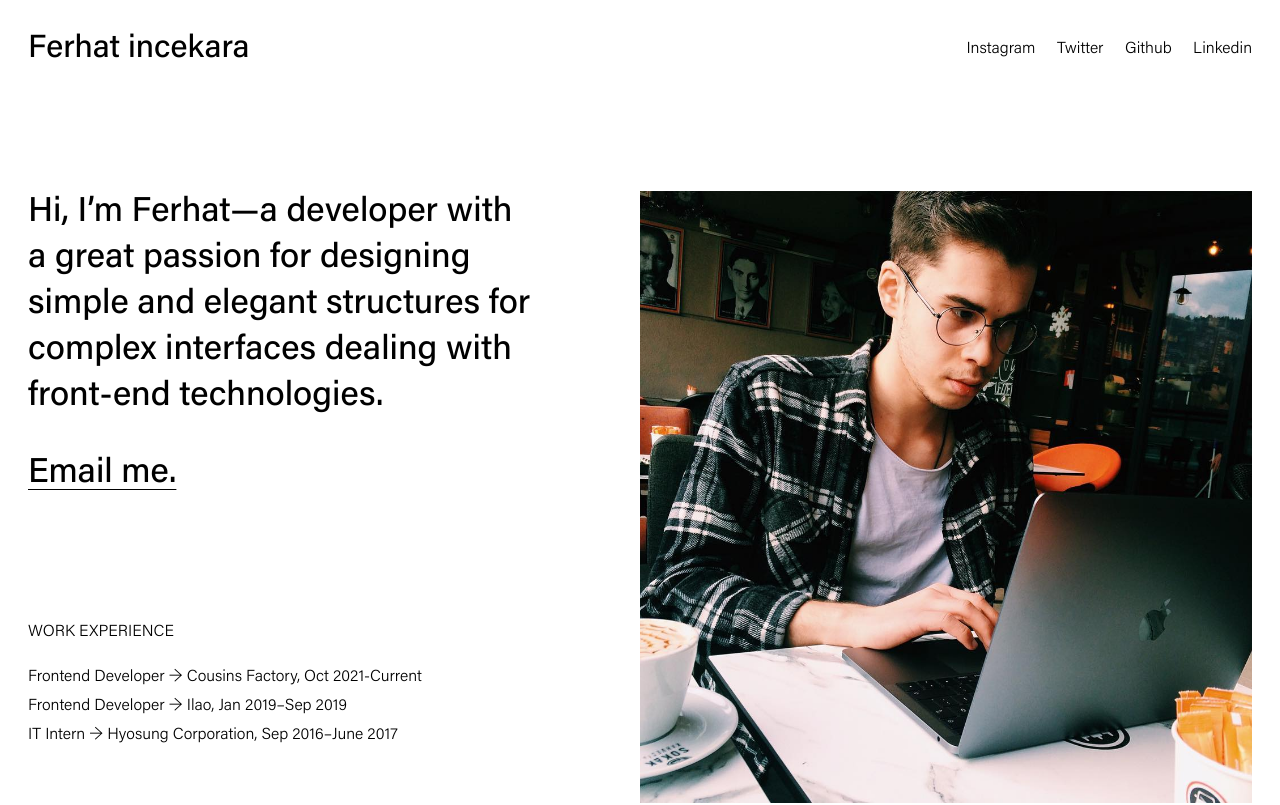
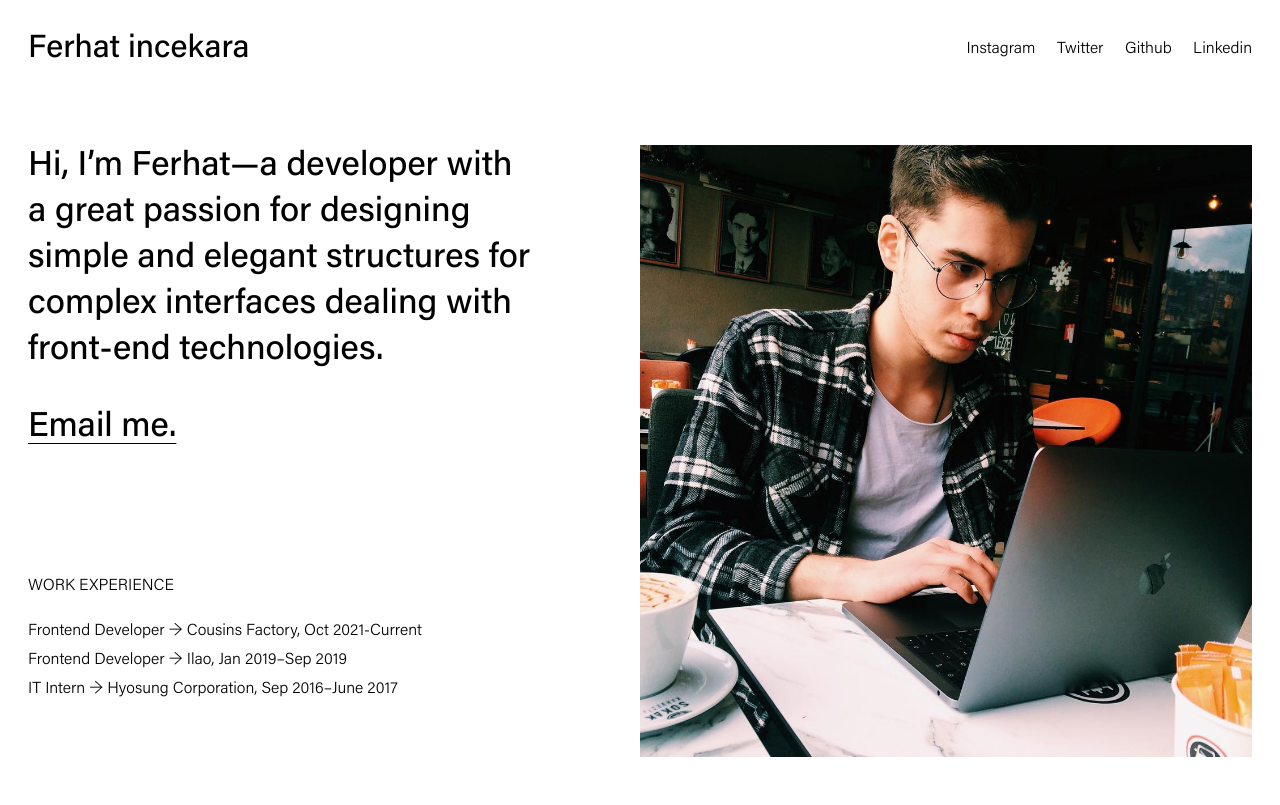
Before and after one commit to ferhatincekara/homepage, a Next.js app: page / in a window 1280 px wide. Shown: the top 805 px of the page. Built offline with nearby package versions, Linux system fonts and the light colour scheme.

Commit message:
⚡ Update page section for app.scss

```diff
--- a/pages/app.scss
+++ b/pages/app.scss
@@ -109,9 +109,8 @@ p {
 }
 
 .page-section {
-  display: flex;
-  align-items: center;
-  min-height: 100vh;
+  width: 100%;
+  min-height: 75vh;
   padding-left: px-to-rem(28px);
   padding-right: px-to-rem(28px);
 }
```
